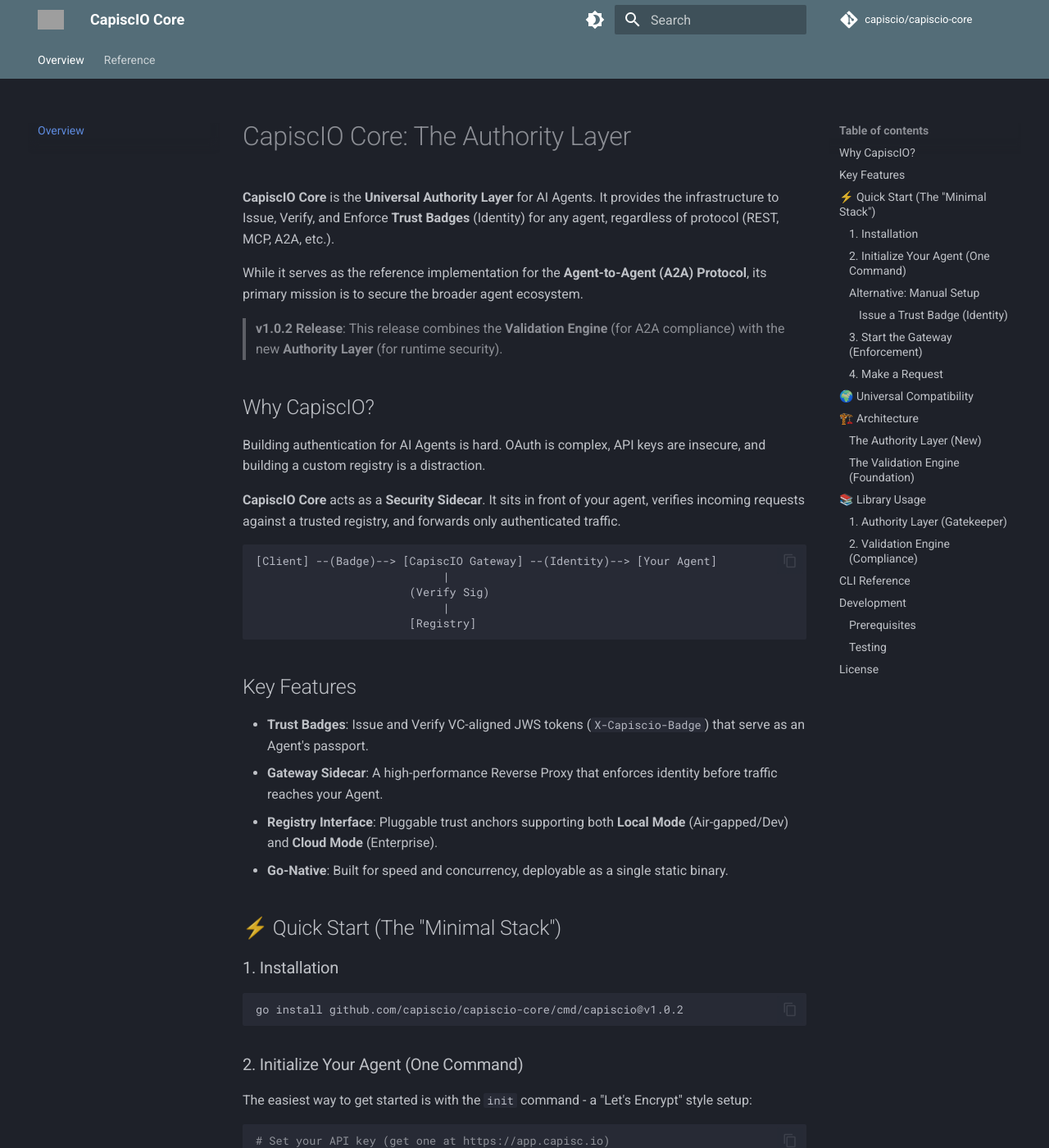
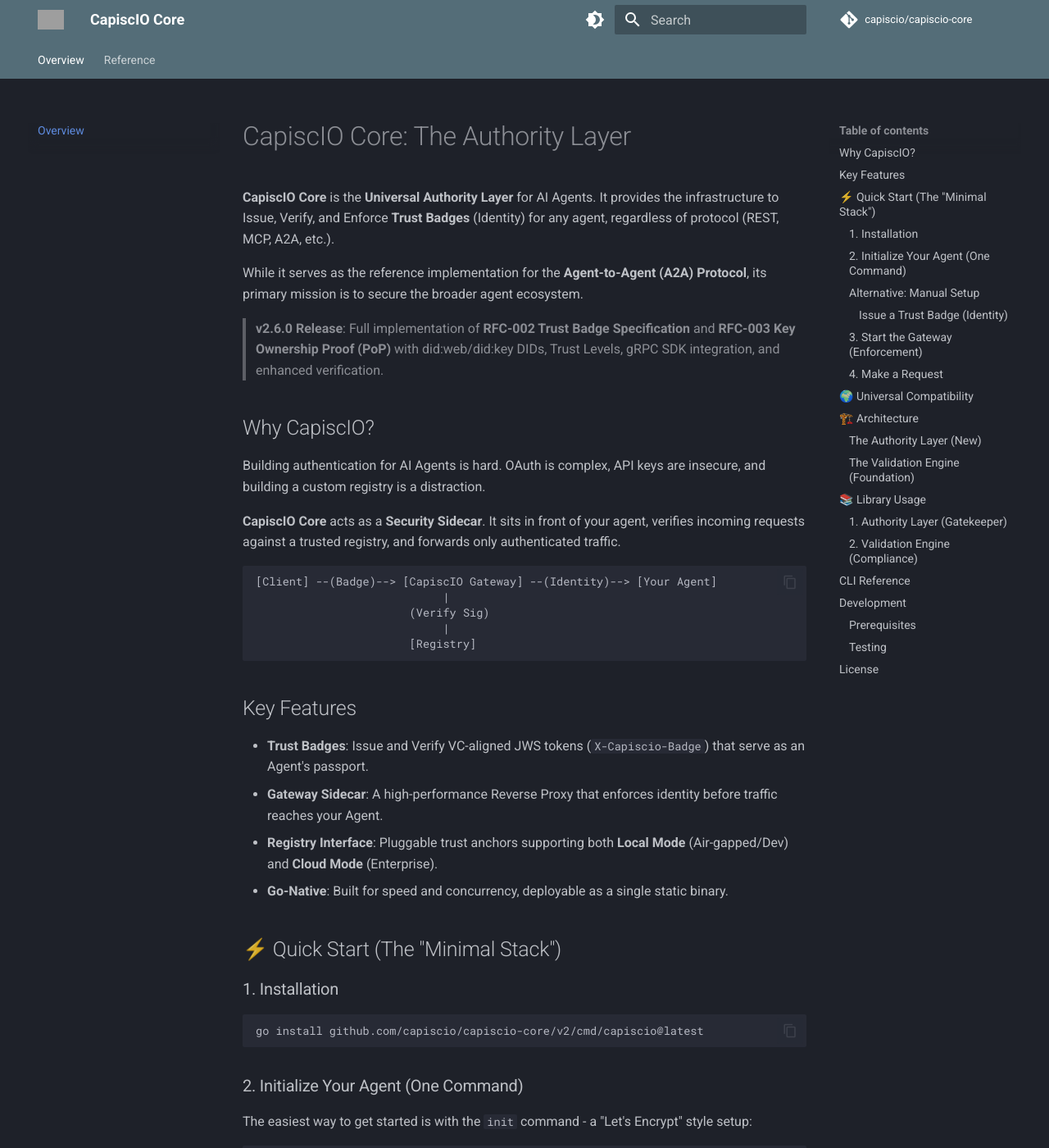
Before and after one commit to capiscio/capiscio-core, an MkDocs documentation site: the page built from docs/index.md, in a window 1280 px wide and 1400 px high. Shown: the whole window at 82% size. Built offline with MkDocs 1.6.1 and Material for MkDocs 9.7.7, drawn with Linux system fonts in a browser that asks for light colours; comment, search, counter and statistics services are not loaded; some of the changed text lies outside the part shown.

Commit message:
fix: GA-023/024/025 core hardening (#61)
* fix: GA-023/024/025 core hardening

GA-023: Fix docs/README version drift
  - Update version references from v1.0.2/v2.2.0 to v2.6.0
  - Fix install command to use /v2 module path
  - Fix import paths in docs to include /v2
  - Update Go prerequisite from 1.21+ to 1.25+

GA-024: Unregister stub gRPC services
  - Remove RegistryService and RevocationService from gRPC registration
  - Both are TODO-only stubs; registering them is misleading
  - Services retained in codebase for future implementation

GA-025: Add timeout to CLI validate URL fetch
  - Replace http.Get with http.Client using configurable --timeout flag
  - Add context.WithTimeout for cancellation support
  - Check HTTP status code before reading body

* fix: use cmd.Context() and limit response body size

- Use Cobra command context as parent for timeout (respects SIGINT)
- Limit URL response body to 10MB to prevent memory exhaustion

````diff
--- a/docs/index.md
+++ b/docs/index.md
@@ -4,7 +4,7 @@
 
 While it serves as the reference implementation for the **Agent-to-Agent (A2A) Protocol**, its primary mission is to secure the broader agent ecosystem.
 
-> **v1.0.2 Release**: This release combines the **Validation Engine** (for A2A compliance) with the new **Authority Layer** (for runtime security).
+> **v2.6.0 Release**: Full implementation of **RFC-002 Trust Badge Specification** and **RFC-003 Key Ownership Proof (PoP)** with did:web/did:key DIDs, Trust Levels, gRPC SDK integration, and enhanced verification.
 
 ## Why CapiscIO?
 
@@ -32,7 +32,7 @@ Building authentication for AI Agents is hard. OAuth is complex, API keys are in
 ### 1. Installation
 
 ```bash
-go install github.com/capiscio/capiscio-core/cmd/capiscio@v1.0.2
+go install github.com/capiscio/capiscio-core/v2/cmd/capiscio@latest
 ```
 
 ### 2. Initialize Your Agent (One Command)
@@ -141,8 +141,8 @@ CapiscIO Core retains its original capabilities as a robust validator for the A2
 
 ```go
 import (
-    "github.com/capiscio/capiscio-core/pkg/badge"
-    "github.com/capiscio/capiscio-core/pkg/registry"
+    "github.com/capiscio/capiscio-core/v2/pkg/badge"
+    "github.com/capiscio/capiscio-core/v2/pkg/registry"
 )
 
 func main() {
@@ -166,8 +166,8 @@ func main() {
 
 ```go
 import (
-    "github.com/capiscio/capiscio-core/pkg/agentcard"
-    "github.com/capiscio/capiscio-core/pkg/scoring"
+    "github.com/capiscio/capiscio-core/v2/pkg/agentcard"
+    "github.com/capiscio/capiscio-core/v2/pkg/scoring"
 )
 
 func main() {
````
Also changed, not shown: other parts of docs/index.md (+1 -1 lines), README.md (+2 -2 lines), 2 other files.
